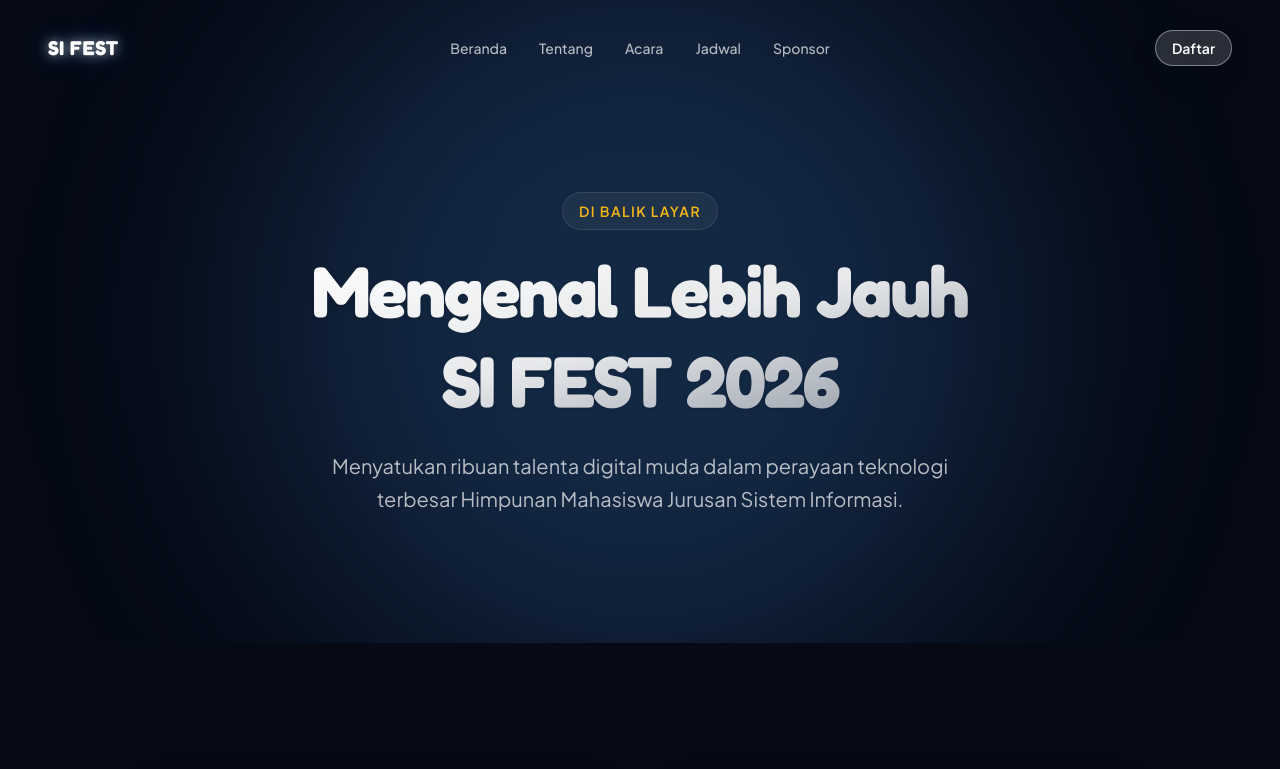
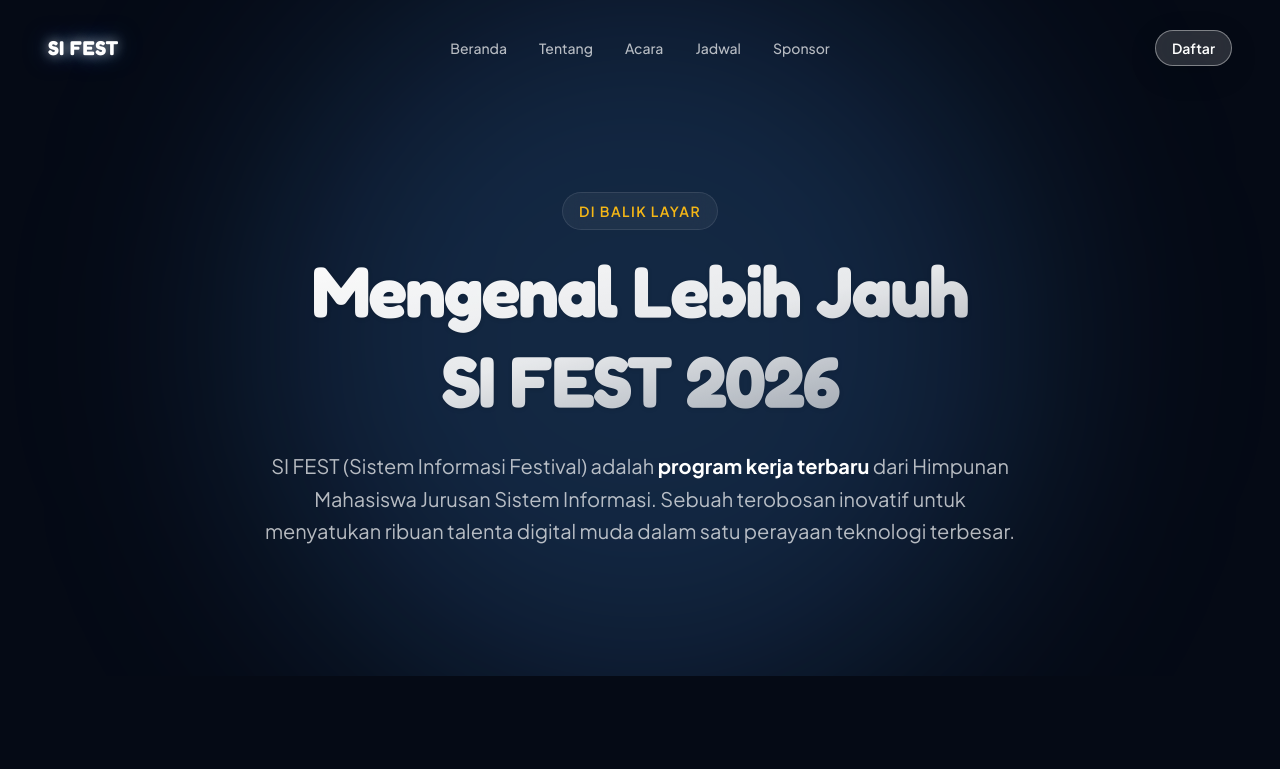
Before and after one commit to Tadaimaaaa/sifest-official, a Next.js app: page /about in a window 1280 px wide. Shown: the top 769 px of the page. Built offline with nearby package versions, Linux system fonts and the light colour scheme.

Commit message:
style: change text to highlight SI FEST as a new work program

```diff
--- a/app/about/page.tsx
+++ b/app/about/page.tsx
@@ -30,8 +30,8 @@ export default function AboutPage() {
           <h1 className="text-5xl md:text-7xl font-heading font-black text-transparent bg-clip-text bg-gradient-to-br from-white via-white/90 to-white/50 mb-6 drop-shadow-sm leading-tight">
             Mengenal Lebih Jauh <br className="hidden md:block"/> SI FEST 2026
           </h1>
-          <p className="text-lg md:text-xl text-white/70 max-w-2xl mx-auto leading-relaxed">
-            Menyatukan ribuan talenta digital muda dalam perayaan teknologi terbesar Himpunan Mahasiswa Jurusan Sistem Informasi.
+          <p className="text-lg md:text-xl text-white/70 max-w-3xl mx-auto leading-relaxed">
+            SI FEST (Sistem Informasi Festival) adalah <strong className="text-white">program kerja terbaru</strong> dari Himpunan Mahasiswa Jurusan Sistem Informasi. Sebuah terobosan inovatif untuk menyatukan ribuan talenta digital muda dalam satu perayaan teknologi terbesar.
           </p>
         </div>
       </div>
--- a/components/about/AboutSection.tsx
+++ b/components/about/AboutSection.tsx
@@ -64,9 +64,9 @@ export function AboutSection() {
                 <Network size={28} className="sm:w-8 sm:h-8" />
               </div>
               <div>
-                <h3 className="font-heading text-xl md:text-2xl font-bold text-white mb-3 group-hover:text-brand-accent transition-colors duration-300">HMJ Sistem Informasi</h3>
+                <h3 className="font-heading text-xl md:text-2xl font-bold text-white mb-3 group-hover:text-brand-accent transition-colors duration-300">Program Kerja Baru HMJ SI</h3>
                 <p className="text-white/70 leading-relaxed text-sm sm:text-base md:text-lg">
-                  SI FEST (Sistem Informasi Festival) adalah acara tahunan prestisius persembahan Himpunan Mahasiswa Jurusan Sistem Informasi Universitas Putra Indonesia &quot;YPTK&quot; Padang.
+                  SI FEST (Sistem Informasi Festival) merupakan terobosan dan <strong className="text-brand-accent font-semibold">program kerja baru</strong> persembahan Himpunan Mahasiswa Jurusan Sistem Informasi Universitas Putra Indonesia &quot;YPTK&quot; Padang.
                 </p>
               </div>
             </div>
```
